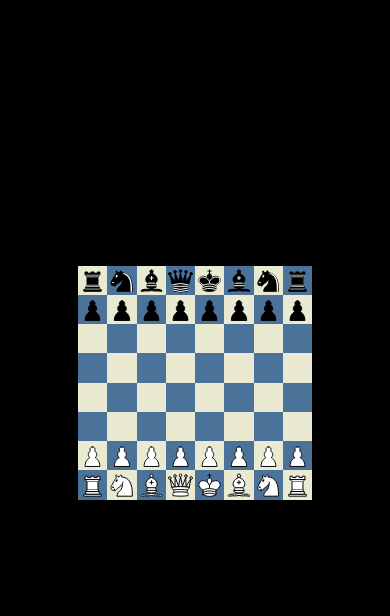
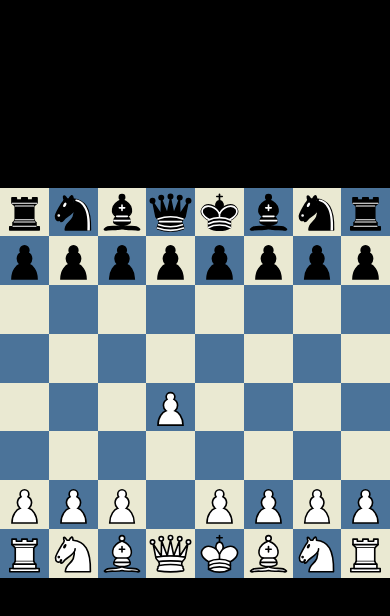
Before and after one commit to andrehebra/chess-javascript, a website with bundled scripts: page index.html in a window 390 px wide. Shown: the part 58-674 px from the top of the page. Built offline with nearby package versions, Linux system fonts and the light colour scheme.

Commit message:
mobile view test

```diff
--- a/chessDisplay.js
+++ b/chessDisplay.js
@@ -250,4 +250,6 @@ const game = new chessGame.Game();
 console.log(game);
 console.log(game.exportFEN())
 
+game.aiMove();
+
 fenDisplay(game.exportFEN());
--- a/chessDisplayBundle.js
+++ b/chessDisplayBundle.js
@@ -437,8 +437,9 @@ const game = new chessGame.Game();
 console.log(game);
 console.log(game.exportFEN())
 
+game.aiMove();
+
 fenDisplay(game.exportFEN());
-
 
 
 
--- a/style.css
+++ b/style.css
@@ -27,8 +27,8 @@ h1 {
 }
 
 #playGrid {
-    width: 60vw;
-    height: 60vw;
+    width: 100vw;
+    height: 100vw;
     margin: auto;
 }
 
```
